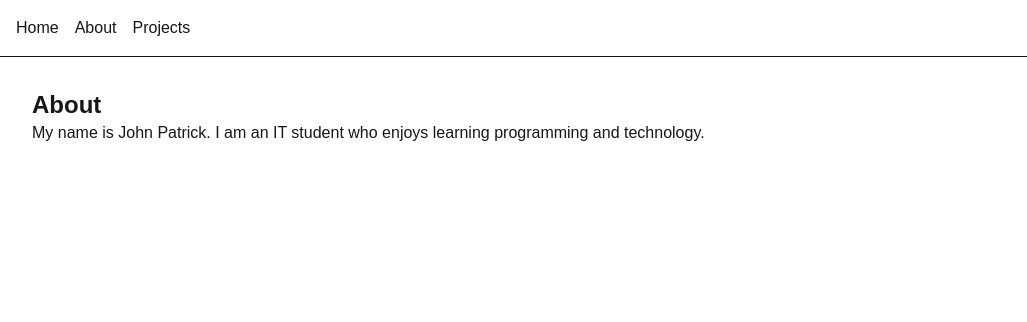
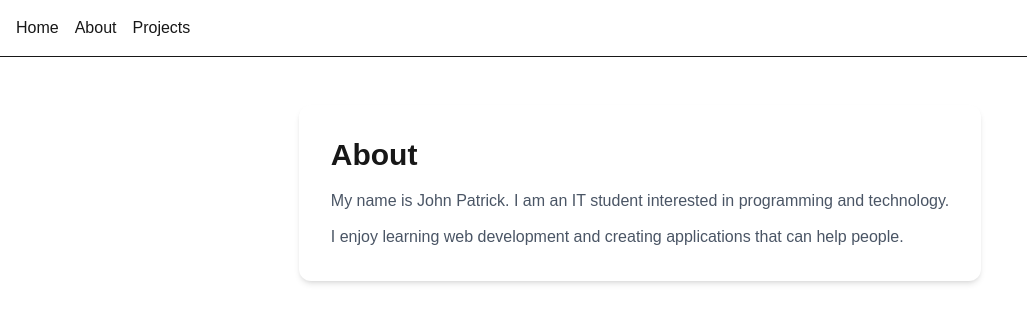
Before and after one commit to aljonevangelista2-ux/My-first-app-Evangelista, a Next.js app: page /about in a window 1280 px wide. Shown: the top 322 px of the page, without its empty margins (0-1027 px from the left). Built offline with nearby package versions, Linux system fonts and the light colour scheme.

Commit message:
Add about page

```diff
--- a/app/about/page.tsx
+++ b/app/about/page.tsx
@@ -1,9 +1,22 @@
+
 export default function AboutPage() {
-    return (
-        <main className="p-8">
-        <h1 className="text-2xl font-bold">About</h1>
-        <p>My name is John Patrick. I am an IT student
-        who enjoys learning programming and technology.</p>
+  return (
+    <main className="mx-auto max-w-5xl px-6 py-12">
+      <div className="rounded-xl bg-white p-8 shadow-md">
+        <h1 className="mb-4 text-3xl font-bold">
+          About
+        </h1>
+
+        <p className="mb-3 text-gray-600">
+          My name is John Patrick. I am an IT student
+          interested in programming and technology.
+        </p>
+
+        <p className="text-gray-600">
+          I enjoy learning web development and
+          creating applications that can help people.
+        </p>
+      </div>
     </main>
-    );
+  );
 }
```
